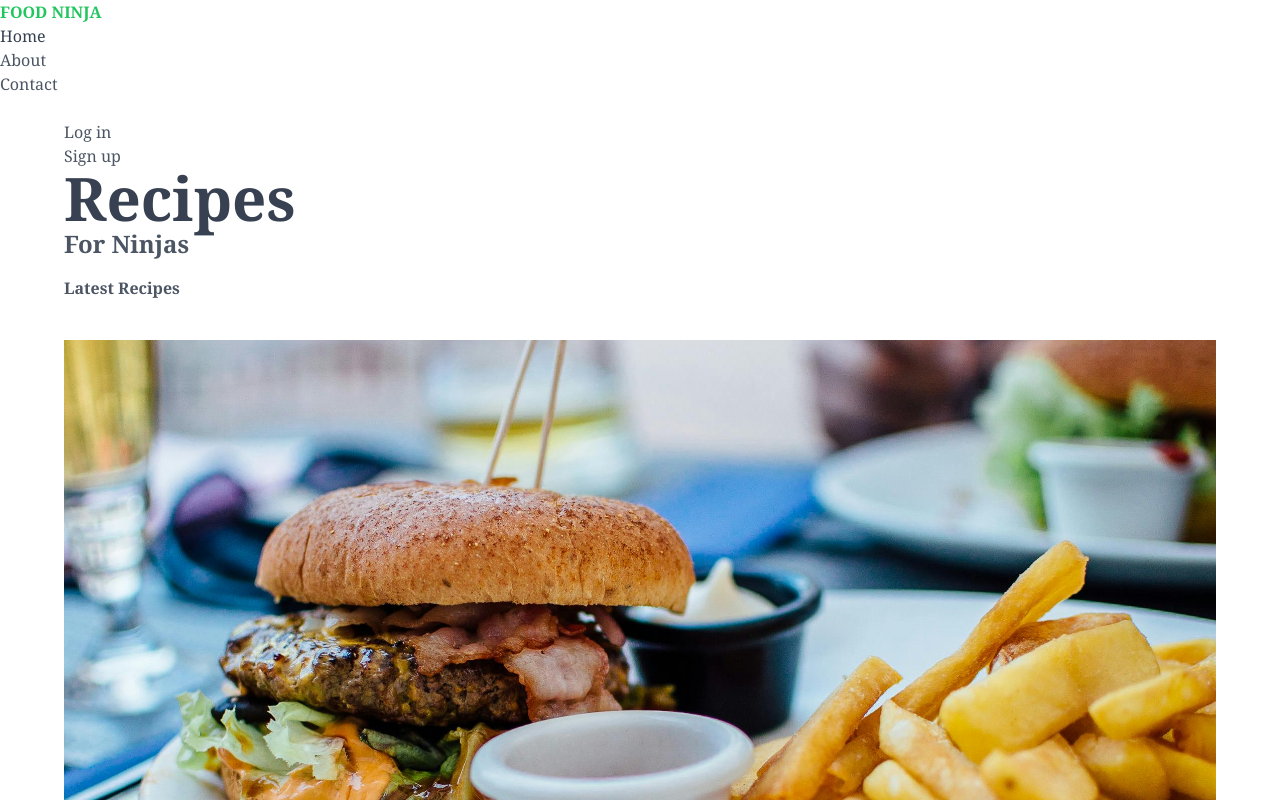
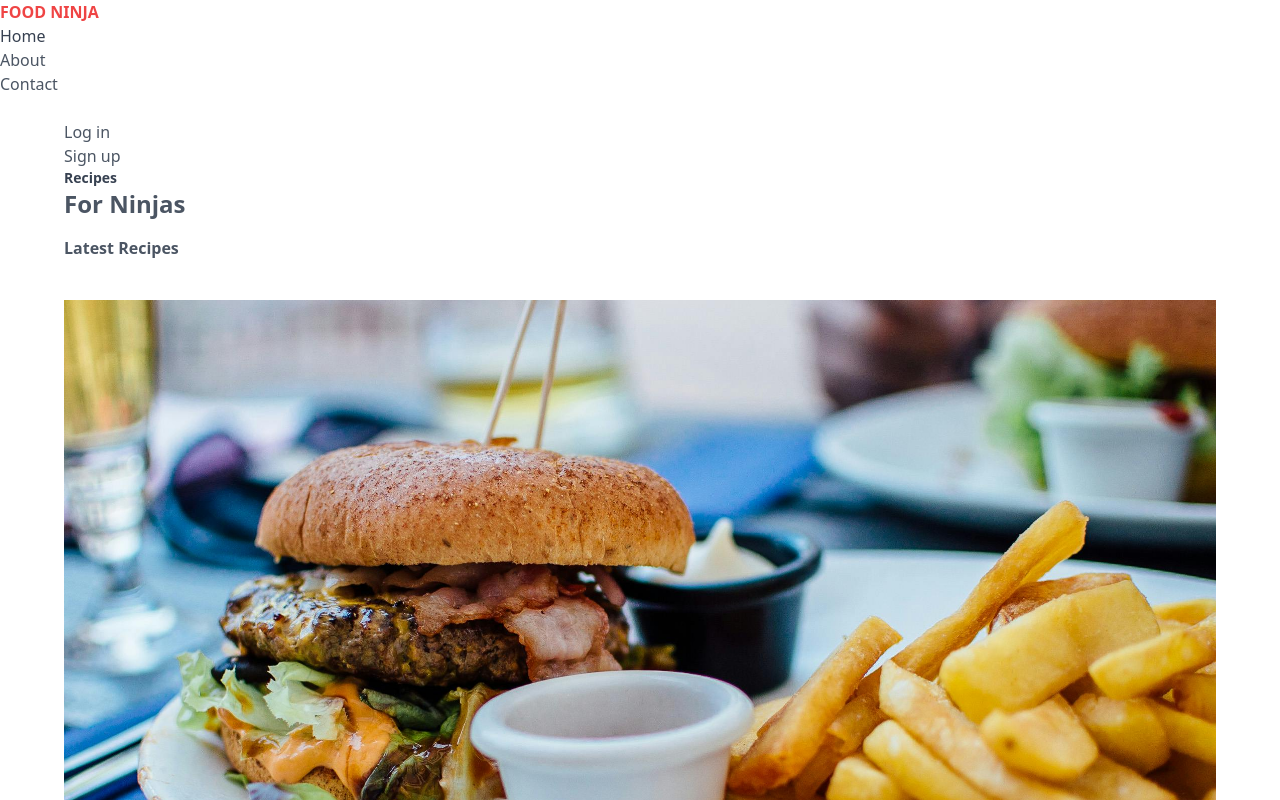
Before and after one commit to muirurimukundi/css-tailwind, a website: page src/index.html in a window 1280 px wide. Shown: the top 800 px of the page. Drawn offline with Linux system fonts and the light colour scheme.

Commit message:
Add: change text color to red at small size screens and above.

```diff
--- a/src/index.html
+++ b/src/index.html
@@ -6,15 +6,15 @@
   <title>Tailwind Tutorial</title>
   <link href="./output.css" rel="stylesheet" />
 </head>
-<body class="text-gray-600 font-serif">
+<body class="text-gray-600">
 
   <!-- content wrapper  -->
   <div>
     <div>
       <nav>
         <div>
-          <h1 class="font-bold uppercase p4 text-green-500">
-            <a href="#">Food Ninja</a>
+          <h1 class="font-bold uppercase p4 ">
+            <a href="#" class="text-green-500 sm:text-red-500">Food Ninja</a>
           </h1>
         </div>
         <ul>
@@ -31,7 +31,7 @@
     <div><a href="#">Sign up</a></div>
 
     <header>
-      <h2 class="text-gray-700 text-6xl font-semibold">Recipes</h2>
+      <h2 class="text-gray-700 text-sm font-semibold">Recipes</h2>
       <h3 class="text-2xl font-semibold">For Ninjas</h3>
     </header>
 
```
Also changed, not shown: src/output.css.
